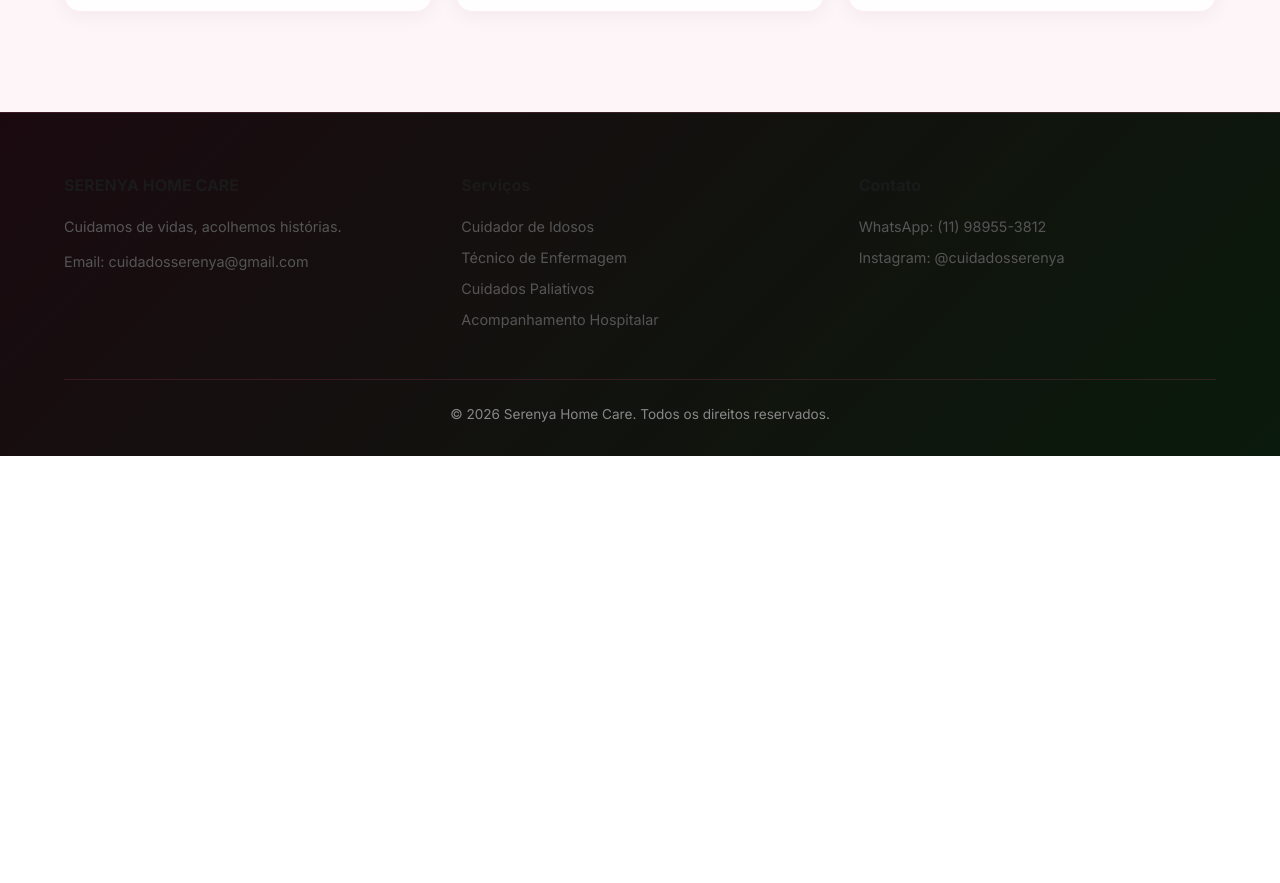
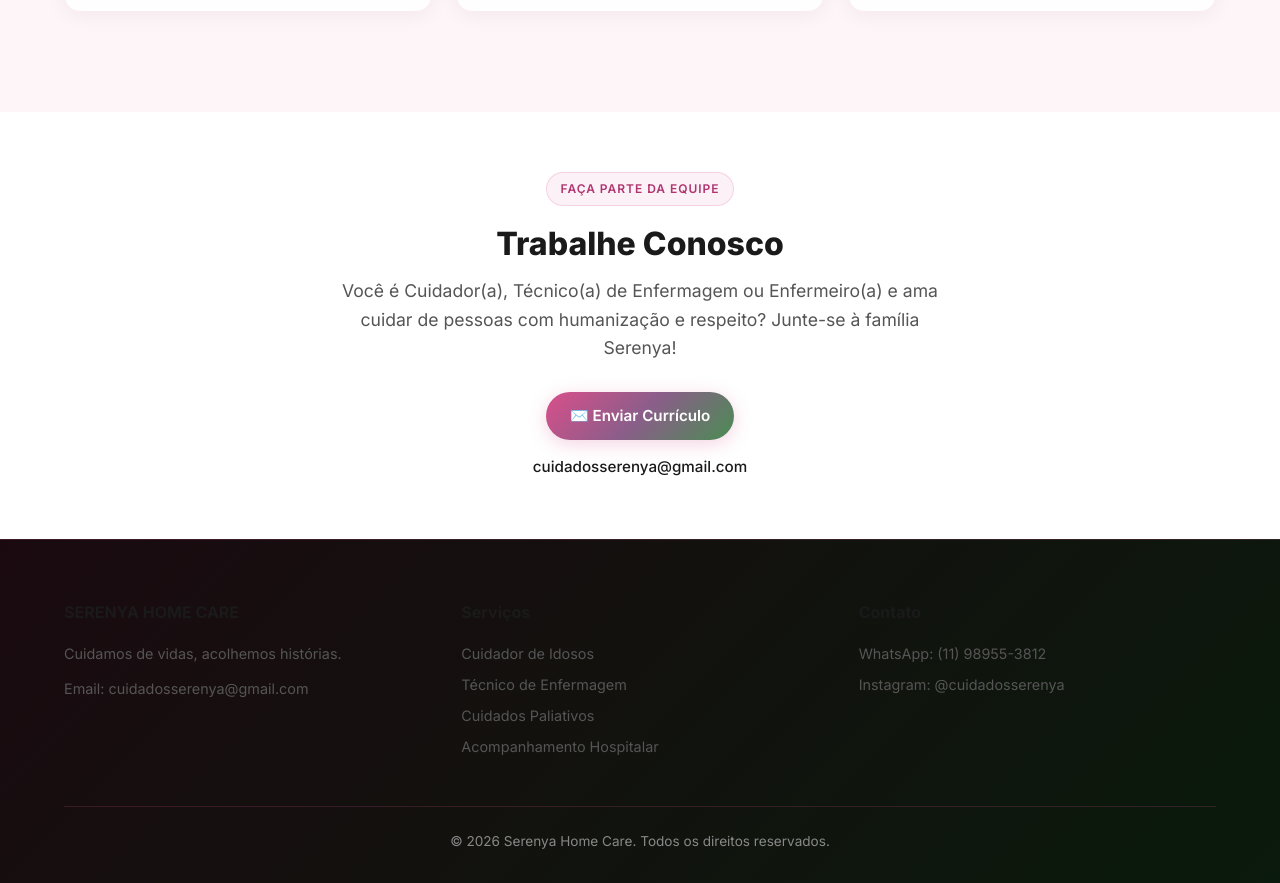
Before and after one commit to LeonardoGMendoza/SERENYAHOMECARE, a Next.js app: page / in a window 1280 px wide. Shown: the part 6015-6898 px from the top of the page. Before the commit the page ends 6471 px from the top, so only its background shows below. Built offline with nearby package versions, Linux system fonts and the light colour scheme.

Commit message:
feat: Adiciona seção Trabalhe Conosco

```diff
--- a/app/page.js
+++ b/app/page.js
@@ -210,6 +210,23 @@ export default function Home() {
         </div>
       </section>
 
+      {/* ── TRABALHE CONOSCO ── */}
+      <section id="trabalhe-conosco" className="section" style={{ padding: '60px 0' }}>
+        <div className="container text-center">
+          <div className="section-label">Faça Parte da Equipe</div>
+          <h2 className="section-title" style={{ fontSize: '2rem', marginBottom: '15px' }}>Trabalhe Conosco</h2>
+          <p className="section-sub" style={{ maxWidth: '600px', margin: '0 auto 30px' }}>
+            Você é Cuidador(a), Técnico(a) de Enfermagem ou Enfermeiro(a) e ama cuidar de pessoas com humanização e respeito? Junte-se à família Serenya!
+          </p>
+          <a href="mailto:cuidadosserenya@gmail.com" className="btn btn-primary" style={{ display: 'inline-flex', alignItems: 'center', gap: '8px', padding: '12px 24px' }}>
+            ✉️ Enviar Currículo
+          </a>
+          <p style={{ marginTop: '15px', fontSize: '0.95rem', fontWeight: '500' }}>
+            cuidadosserenya@gmail.com
+          </p>
+        </div>
+      </section>
+
       {/* ── FOOTER ── */}
       <footer className={styles.footer}>
         <div className="container">
```
